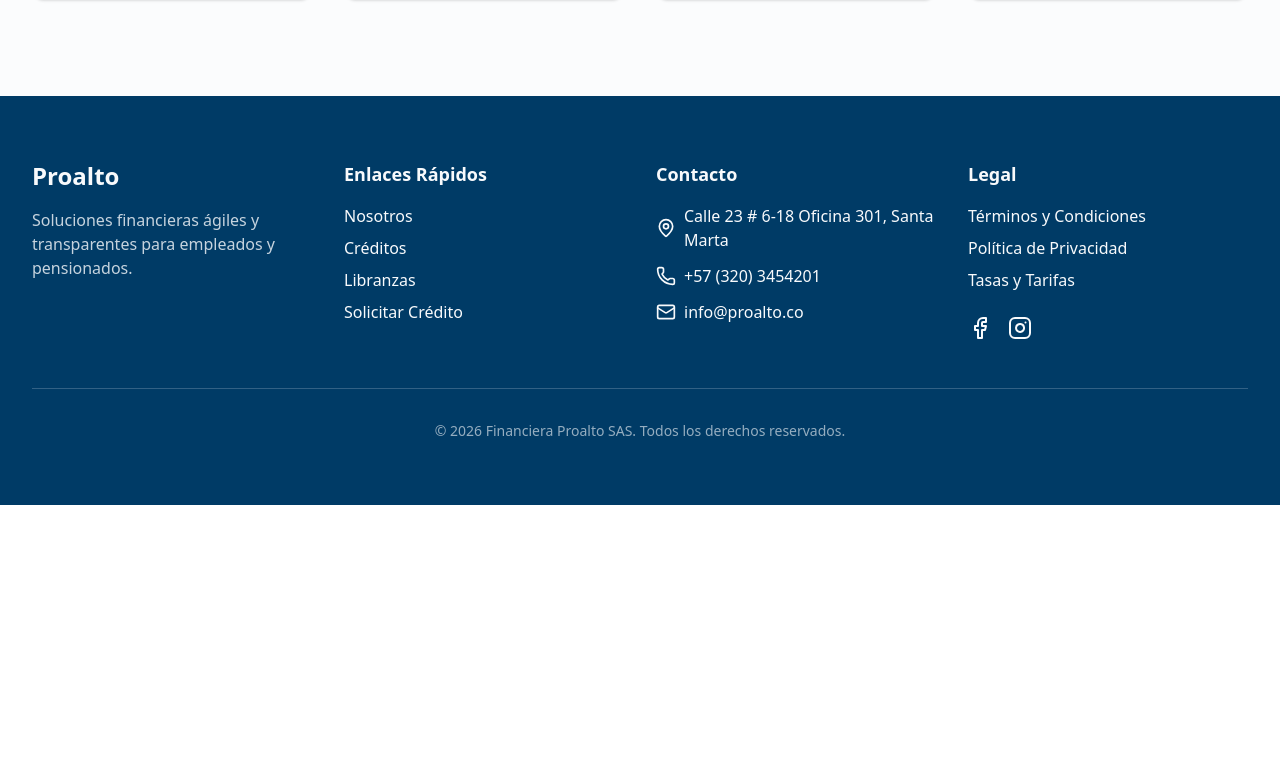
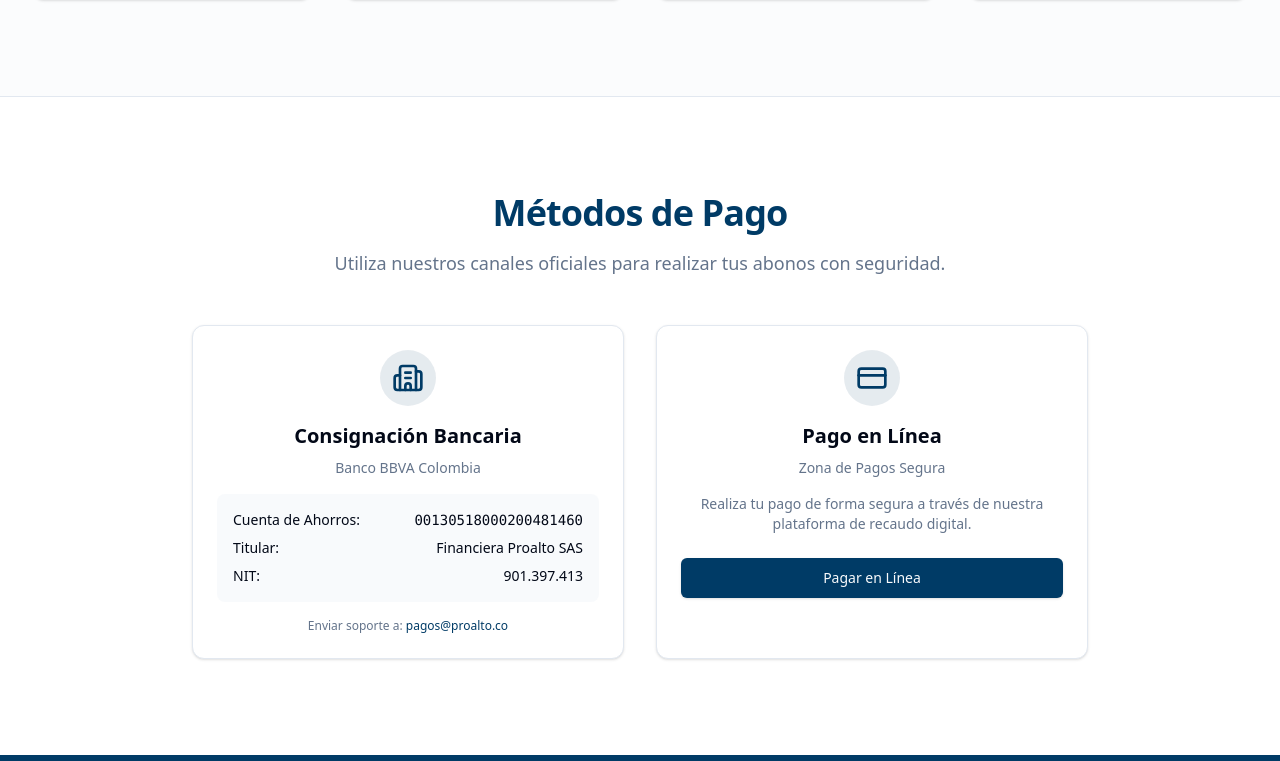
Before and after one commit to Ban68/proalto, a Next.js app: page / in a window 1280 px wide. Shown: the part 1099-1860 px from the top of the page. Before the commit the page ends 1604 px from the top, so only its background shows below. Built offline with nearby package versions, Linux system fonts and the light colour scheme.

Commit message:
fix: navigation links and add payment methods section

```diff
--- a/app/page.tsx
+++ b/app/page.tsx
@@ -2,6 +2,7 @@ import { Footer } from "@/components/layout/footer";
 import { Navbar } from "@/components/layout/navbar";
 import { Features } from "@/components/sections/features";
 import { Hero } from "@/components/sections/hero";
+import { PaymentMethods } from "@/components/sections/payment-methods";
 
 export default function Home() {
   return (
@@ -9,6 +10,7 @@ export default function Home() {
       <Navbar />
       <Hero />
       <Features />
+      <PaymentMethods />
       <Footer />
     </main>
   );
--- a/components/layout/footer.tsx
+++ b/components/layout/footer.tsx
@@ -23,7 +23,7 @@ export function Footer() {
                         </ul>
                     </div>
 
-                    <div id="contactanos">
+                    <div id="contacto">
                         <h4 className="font-semibold text-lg mb-4">Contacto</h4>
                         <ul className="space-y-3">
                             <li className="flex items-center gap-2">
--- /dev/null
+++ b/components/sections/payment-methods.tsx
@@ -0,0 +1,64 @@
+import { Building2, CreditCard } from "lucide-react";
+
+export function PaymentMethods() {
+    return (
+        <section id="pagos" className="py-24 bg-background border-t">
+            <div className="container">
+                <div className="mx-auto max-w-3xl text-center mb-12">
+                    <h2 className="text-3xl font-bold tracking-tight text-primary sm:text-4xl">
+                        Métodos de Pago
+                    </h2>
+                    <p className="mt-4 text-lg text-muted-foreground">
+                        Utiliza nuestros canales oficiales para realizar tus abonos con seguridad.
+                    </p>
+                </div>
+
+                <div className="mx-auto max-w-4xl grid gap-8 md:grid-cols-2">
+                    <div className="rounded-xl border bg-card text-card-foreground shadow p-6 flex flex-col items-center text-center">
+                        <div className="p-3 bg-primary/10 rounded-full mb-4">
+                            <Building2 className="h-8 w-8 text-primary" />
+                        </div>
+                        <h3 className="font-semibold text-xl mb-2">Consignación Bancaria</h3>
+                        <p className="text-sm text-muted-foreground mb-4">Banco BBVA Colombia</p>
+                        <div className="w-full bg-muted/50 p-4 rounded-lg space-y-2 text-sm">
+                            <div className="flex justify-between">
+                                <span className="font-medium">Cuenta de Ahorros:</span>
+                                <span className="font-mono select-all">00130518000200481460</span>
+                            </div>
+                            <div className="flex justify-between">
+                                <span className="font-medium">Titular:</span>
+                                <span>Financiera Proalto SAS</span>
+                            </div>
+                            <div className="flex justify-between">
+                                <span className="font-medium">NIT:</span>
+                                <span>901.397.413</span>
+                            </div>
+                        </div>
+                        <p className="mt-4 text-xs text-muted-foreground">
+                            Enviar soporte a: <a href="mailto:pagos@proalto.co" className="text-primary hover:underline">pagos@proalto.co</a>
+                        </p>
+                    </div>
+
+                    <div className="rounded-xl border bg-card text-card-foreground shadow p-6 flex flex-col items-center text-center">
+                        <div className="p-3 bg-primary/10 rounded-full mb-4">
+                            <CreditCard className="h-8 w-8 text-primary" />
+                        </div>
+                        <h3 className="font-semibold text-xl mb-2">Pago en Línea</h3>
+                        <p className="text-sm text-muted-foreground mb-4">Zona de Pagos Segura</p>
+                        <p className="mb-6 text-sm text-muted-foreground">
+                            Realiza tu pago de forma segura a través de nuestra plataforma de recaudo digital.
+                        </p>
+                        <a
+                            href="https://www.zonapagos.com/t_finanproalto/pagos.asp"
+                            target="_blank"
+                            rel="noopener noreferrer"
+                            className="inline-flex h-10 w-full items-center justify-center rounded-md bg-primary px-4 py-2 text-sm font-medium text-primary-foreground shadow hover:bg-primary/90 transition-colors focus-visible:outline-none focus-visible:ring-1 focus-visible:ring-ring"
+                        >
+                            Pagar en Línea
+                        </a>
+                    </div>
+                </div>
+            </div>
+        </section>
+    );
+}
```
